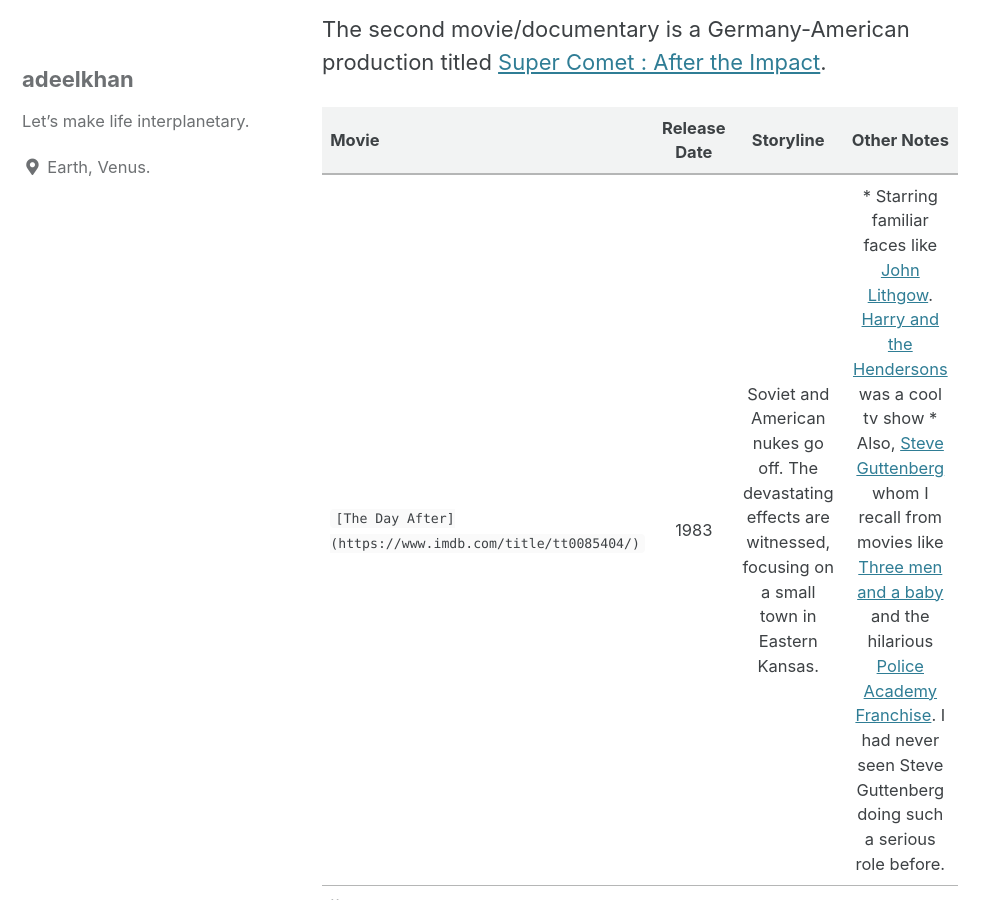
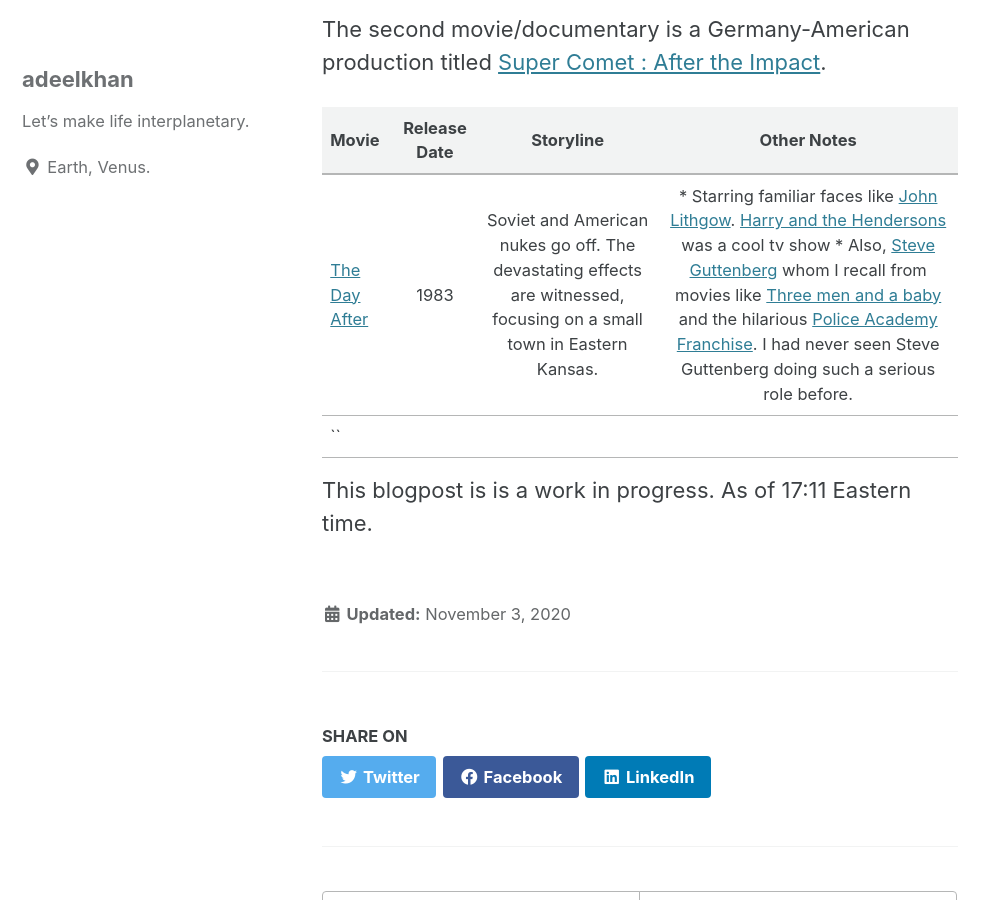
Before and after one commit to stellardreams/stellardreams.github.io, a Jekyll site: the page built from _posts/2020-11-03-Asteroid-Defense-System.md, in a window 1280 px wide and 900 px high, scrolled down 311 px. Shown: the whole window, without its empty margins (0-998 px from the left). Built offline with Jekyll 4.4.1, drawn with Linux system fonts in a browser that asks for light colours; cached includes are drawn as plain includes.

Commit message:
Update 2020-11-03-Asteroid-Defense-System.md
Test.

```diff
--- a/_posts/2020-11-03-Asteroid-Defense-System.md
+++ b/_posts/2020-11-03-Asteroid-Defense-System.md
@@ -6,7 +6,7 @@
 
 |  Movie  | Release Date  | Storyline | Other Notes |
 | :------------- | :-------------: | :-------------: | :-------------: |
-| `[The Day After](https://www.imdb.com/title/tt0085404/)` |1983| Soviet and American nukes go off. The devastating effects are witnessed, focusing on a small town in Eastern Kansas. | * Starring familiar faces like [John Lithgow](https://www.imdb.com/name/nm0001475/). [Harry and the Hendersons](https://www.imdb.com/title/tt0093148/) was a cool tv show * Also, [Steve Guttenberg](https://www.imdb.com/name/nm0000430/?ref_=tt_cl_t3) whom I recall from movies like [Three men and a baby](https://www.imdb.com/title/tt0094137/?ref_=nm_knf_t1) and the hilarious [Police Academy Franchise](https://en.wikipedia.org/wiki/Police_Academy_(franchise)). I had never seen Steve Guttenberg doing such a serious role before. |
+| [The Day After](https://www.imdb.com/title/tt0085404/) |1983| Soviet and American nukes go off. The devastating effects are witnessed, focusing on a small town in Eastern Kansas. | * Starring familiar faces like [John Lithgow](https://www.imdb.com/name/nm0001475/). [Harry and the Hendersons](https://www.imdb.com/title/tt0093148/) was a cool tv show * Also, [Steve Guttenberg](https://www.imdb.com/name/nm0000430/?ref_=tt_cl_t3) whom I recall from movies like [Three men and a baby](https://www.imdb.com/title/tt0094137/?ref_=nm_knf_t1) and the hilarious [Police Academy Franchise](https://en.wikipedia.org/wiki/Police_Academy_(franchise)). I had never seen Steve Guttenberg doing such a serious role before. |
 | `` || | |
 
 This blogpost is is a work in progress. As of 17:11 Eastern time.
```
